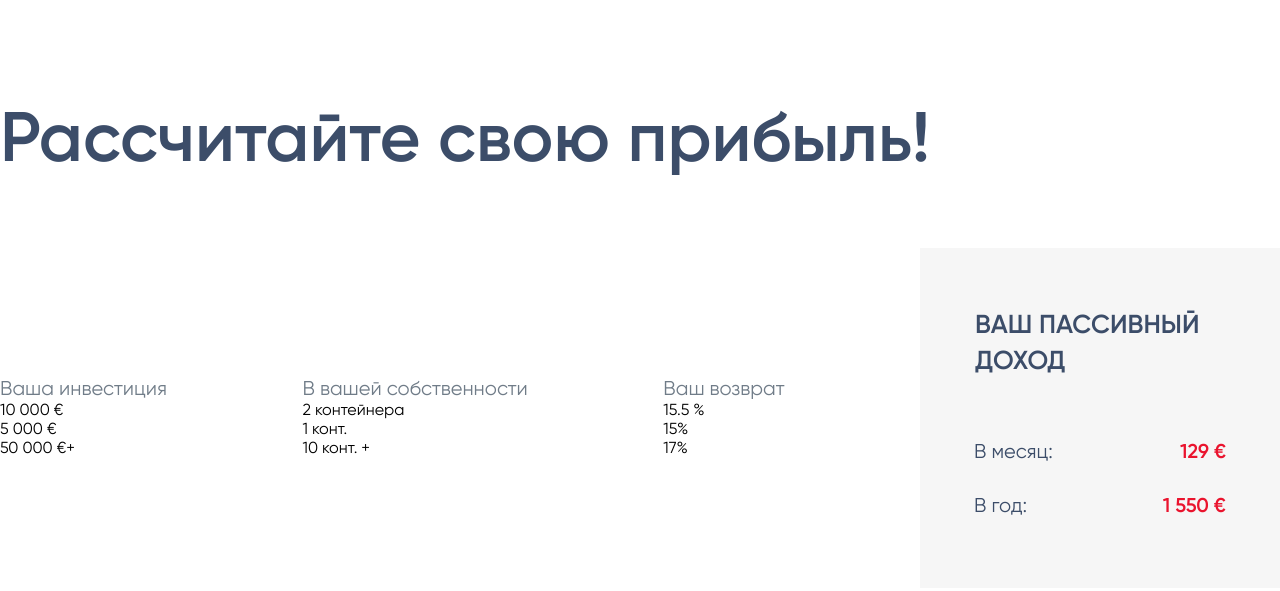
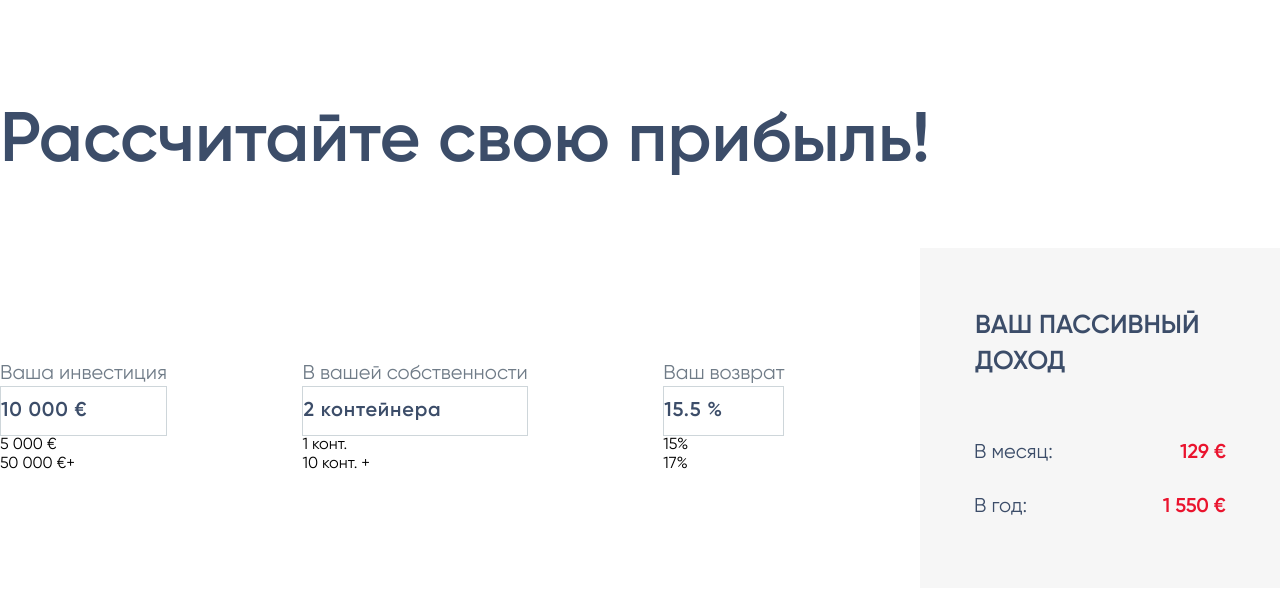
Before and after one commit to YanBocharov/BoxRent, a plain HTML site: page index.html in a window 1280 px wide. Shown: the part 1055-1646 px from the top of the page. Drawn offline with Linux system fonts and the light colour scheme; files whose address does not match are found by name.

Commit message:
swap on pc

```diff
--- a/index.html
+++ b/index.html
@@ -91,7 +91,7 @@
                     </div>
                 </div>
                 <div class="profit__block">
-                    <div class="profit__block-descr">В вашей собственности</div>
+                    <div class="profit__block-descr"><div>В вашей собственности</div></div>
                     <div class="profit__block-value">2 контейнера</div>
                     <div class="profit__block-snake">
                         <div class="profit__block-snake-line">
--- a/sass/blocks/_investing.scss
+++ b/sass/blocks/_investing.scss
@@ -4,7 +4,7 @@
         margin-top: 140px;
     }
     &__text {
-        max-width: 760px;
+        max-width: 770px;
     }
     &__btn {
         display: flex;
--- a/sass/blocks/_profit.scss
+++ b/sass/blocks/_profit.scss
@@ -8,6 +8,7 @@
     }
     &__blocks {
         margin-top: 60px;
+        margin-bottom: 60px;
         display: flex;
         justify-content: space-between;
         align-items: center;
@@ -22,6 +23,19 @@
             font-size: 20px;
             line-height: 24px;
             color: #707C88;
+        }
+        &-value {
+            border: 1px solid #CED6DA;
+            width: 100%;
+            height: 50px;
+            display: flex;
+            justify-content: left;
+            align-items: center;
+            font-weight: 600;
+            font-size: 20px;
+            line-height: 25px;
+            letter-spacing: 0.04em;
+            color: #3C4D69;
         }
     }
     &__total {
```
Also changed, not shown: css/style.min.css, 1 other file.
